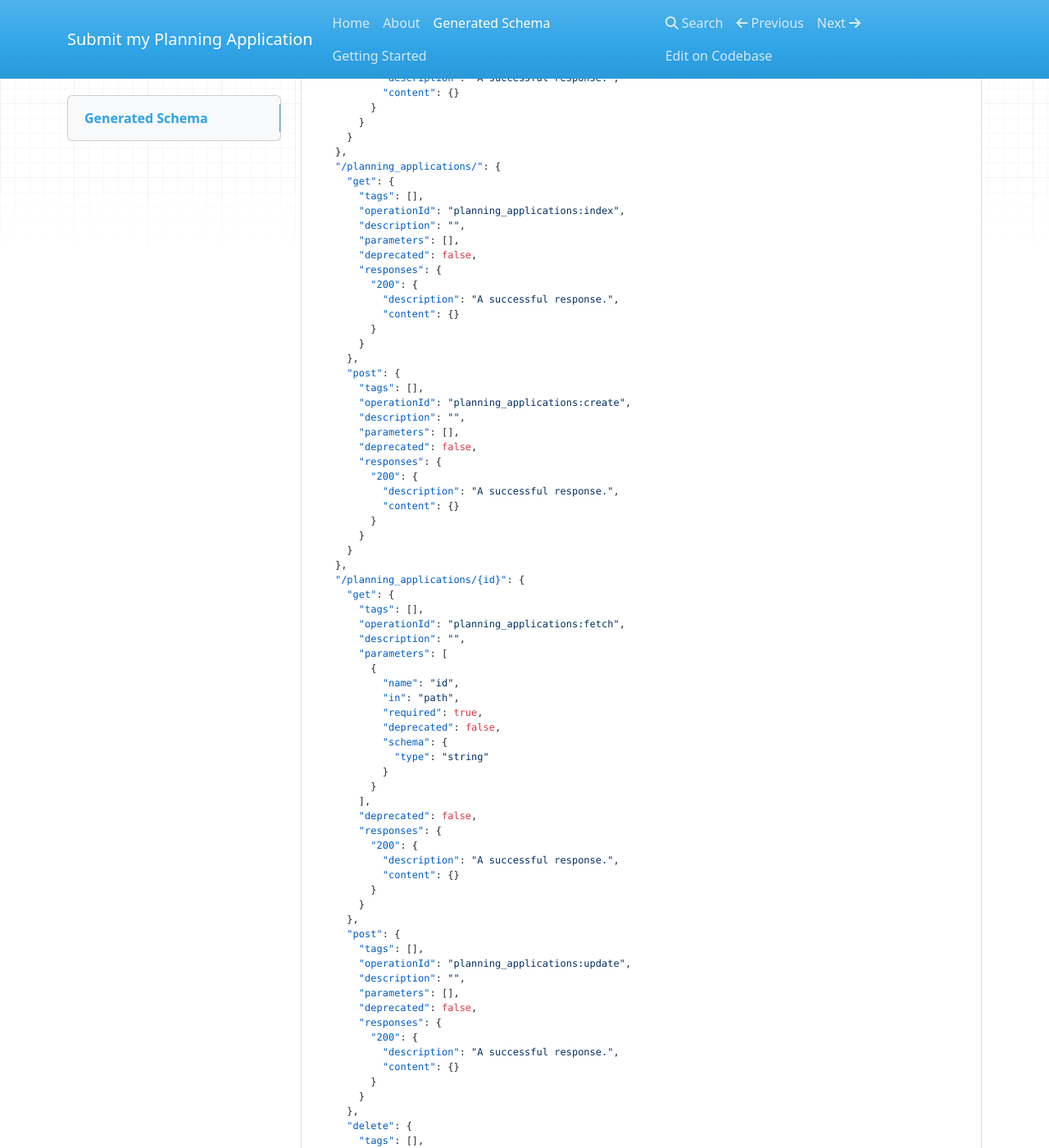
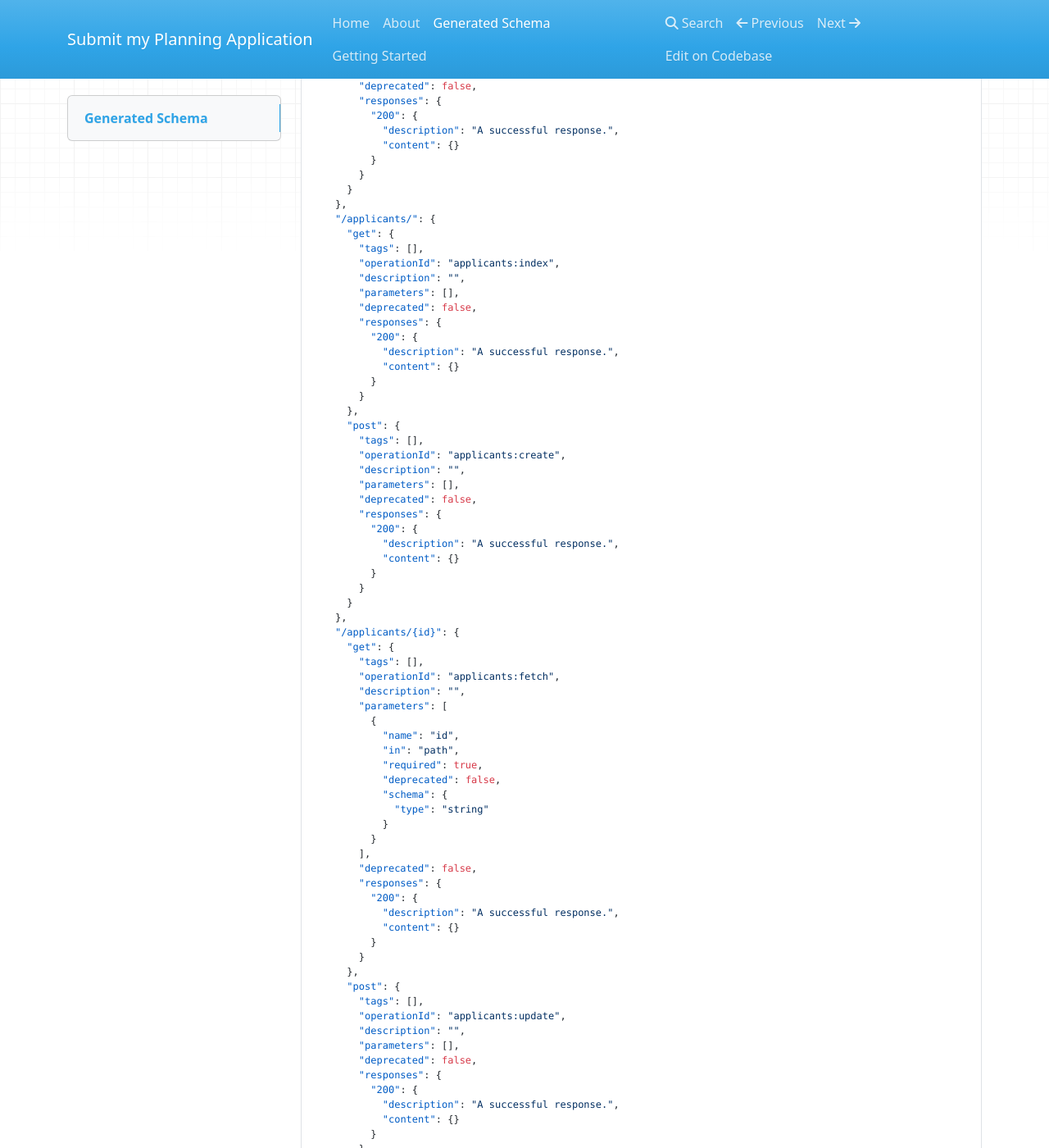
Before and after one commit to LBHackney-IT/smpa-backend, an MkDocs documentation site: the page built from docs/docs/schema.md, in a window 1280 px wide and 1400 px high, scrolled down 2531 px. Shown: the whole window at 82% size. Built offline with MkDocs 1.6.1, drawn with Linux system fonts in a browser that asks for light colours; nearby versions of some CDN libraries; some of the changed text lies outside the part shown.

Commit message:
Adds applicant and agent api routes.

```diff
--- a/docs/docs/schema.md
+++ b/docs/docs/schema.md
@@ -1,4 +1,6 @@
 # Generated Schema
+
+This is the generated OpenAPI schema doc. It's currently missing the details in the `components.schemas` section. This is a bug.
 
     {
       "openapi": "3.0.1",
@@ -120,6 +122,95 @@
           "delete": {
             "tags": [],
             "operationId": "addresses:delete",
+            "description": "",
+            "parameters": [
+              {
+                "name": "id",
+                "in": "path",
+                "required": true,
+                "deprecated": false,
+                "schema": {
+                  "type": "string"
+                }
+              }
+            ],
+            "deprecated": false,
+            "responses": {
+              "200": {
+                "description": "A successful response.",
+                "content": {}
+              }
+            }
+          }
+        },
+        "/applicants/": {
+          "get": {
+            "tags": [],
+            "operationId": "applicants:index",
+            "description": "",
+            "parameters": [],
+            "deprecated": false,
+            "responses": {
+              "200": {
+                "description": "A successful response.",
+                "content": {}
+              }
+            }
+          },
+          "post": {
+            "tags": [],
+            "operationId": "applicants:create",
+            "description": "",
+            "parameters": [],
+            "deprecated": false,
+            "responses": {
+              "200": {
+                "description": "A successful response.",
+                "content": {}
+              }
+            }
+          }
+        },
+        "/applicants/{id}": {
+          "get": {
+            "tags": [],
+            "operationId": "applicants:fetch",
+            "description": "",
+            "parameters": [
+              {
+                "name": "id",
+                "in": "path",
+                "required": true,
+                "deprecated": false,
+                "schema": {
+                  "type": "string"
+                }
+              }
+            ],
+            "deprecated": false,
+            "responses": {
+              "200": {
+                "description": "A successful response.",
+                "content": {}
+              }
+            }
+          },
+          "post": {
+            "tags": [],
+            "operationId": "applicants:update",
+            "description": "",
+            "parameters": [],
+            "deprecated": false,
+            "responses": {
+              "200": {
+                "description": "A successful response.",
+                "content": {}
+              }
+            }
+          },
+          "delete": {
+            "tags": [],
+            "operationId": "applicants:delete",
             "description": "",
             "parameters": [
               {
```
Also changed, not shown: 3 other files.
